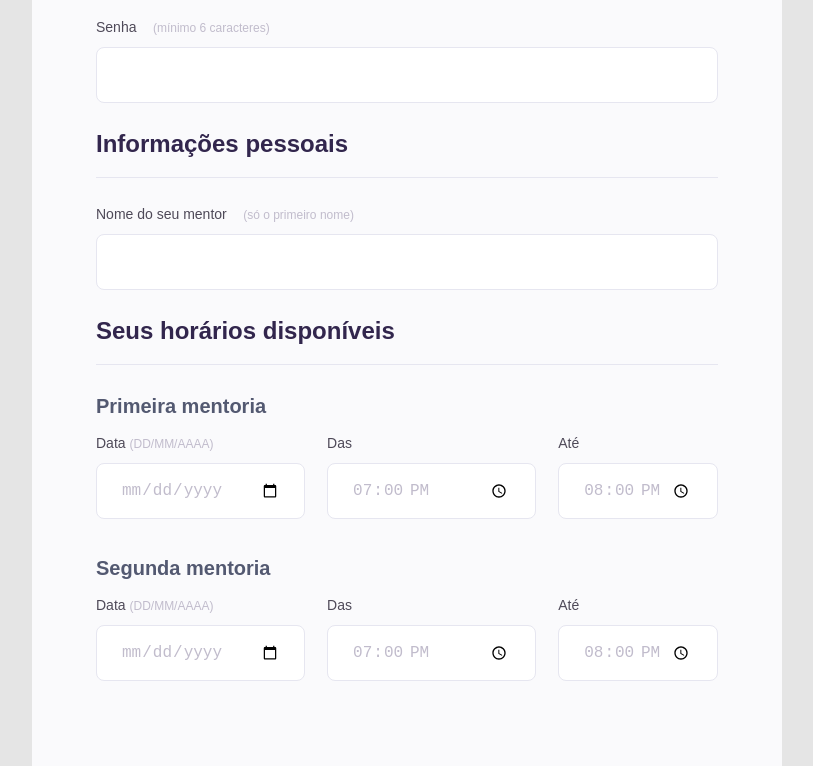
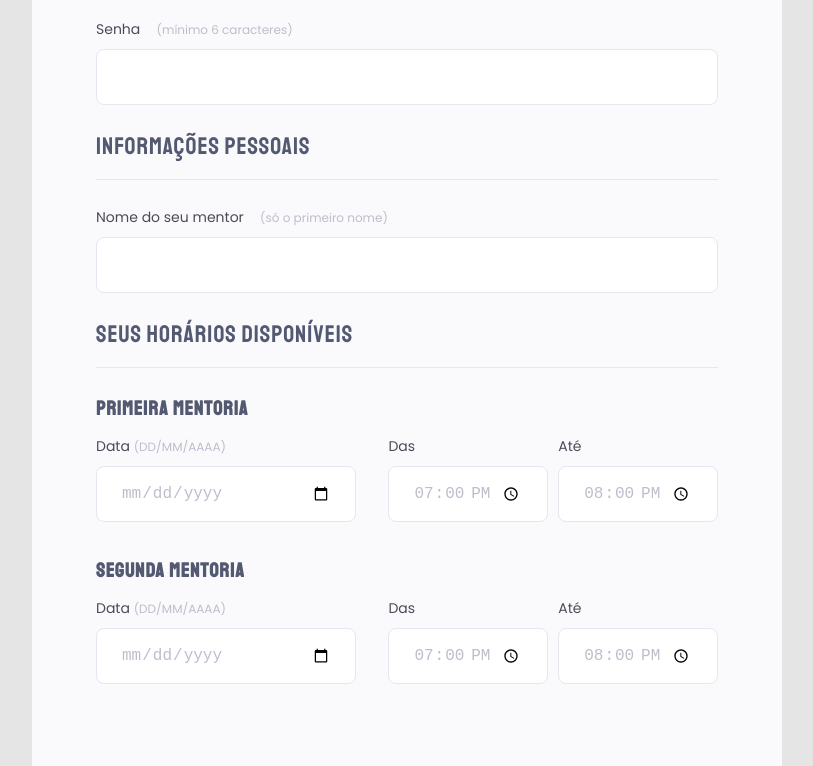
Before and after one commit to acpcarvalhoh/explorer_desafios, a plain HTML site: page forms/form-I/index.html in a window 1280 px wide. Shown: the part 700-1466 px from the top of the page, without its empty margins (233-1046 px from the left). Drawn offline with Linux system fonts and the light colour scheme.

Commit message:
finalizado primeiro formulário

```diff
--- a/forms/form-I/index.html
+++ b/forms/form-I/index.html
@@ -21,11 +21,11 @@
             <legend>Informações pessoais</legend>
             <div class="input-wrap">
                 <div class="date-teste">
-                    <div class="date-wrapper-flex">
+                    <div class="date-wrapper-flex inp">
                         <label for="main-name">Nome</label>
                         <input type="text" id="main-name">
                     </div>
-                    <div class="date-wrapper-flex">
+                    <div class="date-wrapper-flex inp">
                         <label for="sur-name">Sobrenome</label>
                         <input type="text" id="sur-name">
                     </div>
@@ -57,31 +57,16 @@
             <legend>Seus horários disponíveis</legend>
             <div class="input-wrap">
                 <p>Primeira mentoria</p>
-                <div class="date-teste">
-                    <div class="date-wrapper-flex">
-                        <label for="date">Data
-                            <span>(DD/MM/AAAA)</span>
-                        </label>
-
-                        <input type="date" id="date">
-                    </div>
-                    <div class="date-wrapper-flex">
-                        <label for="final-hour">Das</label>
-                        <input type="time" id="final-hour" value="19:00">
-                    </div>
-                    <div class="date-wrapper-flex">
-                        <label for="hour">Até</label>
-                        <input type="time" id="hour" value="20:00">
-                    </div>
-                </div>
-                <p>Segunda mentoria</p>
-                <div class="date-teste">
+                <div class="data-hours">
+                    <div class="data">
                         <div class="date-wrapper-flex">
                             <label for="date">Data
                                 <span>(DD/MM/AAAA)</span>
                             </label>
                             <input type="date" id="date">
                         </div>
+                    </div>
+                    <div class="hours">
                         <div class="date-wrapper-flex">
                             <label for="final-hour">Das</label>
                             <input type="time" id="final-hour" value="19:00">
@@ -92,6 +77,27 @@
                         </div>
                     </div>
                 </div>
+                <p>Segunda mentoria</p>
+                <div class="data-hours">
+                    <div class="data">
+                        <div class="date-wrapper-flex">
+                            <label for="second-date">Data
+                                <span>(DD/MM/AAAA)</span>
+                            </label>
+                            <input type="date" id="second-date">
+                        </div>
+                    </div>
+                    <div class="hours">
+                        <div class="date-wrapper-flex">
+                            <label for="sec-final-hour">Das</label>
+                            <input type="time" id="sec-final-hour" value="19:00">
+                        </div>
+                        <div class="date-wrapper-flex">
+                            <label for="sec-hour">Até</label>
+                            <input type="time" id="sec-hour" value="20:00">
+                        </div>
+                    </div>
+                </div>
         </fieldset>
     </form>
     <div class="sbt-button">
--- a/forms/form-I/style.css
+++ b/forms/form-I/style.css
@@ -1,3 +1,5 @@
+@import url('https://fonts.googleapis.com/css2?family=Poppins&family=Staatliches&display=swap');
+
 *{
     padding: 0;
     margin: 0;
@@ -31,19 +33,21 @@ header{
 }
 
 header h1{
-    font-family: 'Archivo', sans-serif;
+    font-family: 'Staatliches', cursive;
     font-size: 48px;
     line-height: 60px;
     color: #fff;
     margin-bottom: 18px;
+    font-weight: 400;
 }
 
 header p{
+    font-style: normal;
+    font-weight: 400;
     font-size: 20px;
     line-height: 30px;
-    color: #42D3FF;
+    color: #fff;
     margin-bottom: 58px;
-
 }
 
 form{
@@ -54,19 +58,26 @@ form{
     min-height: 300px;
     padding: 64px;
 }
-
+ form p{
+    font: 100 20px 'Staatliches', cursive;
+    font-size: 20px;
+    line-height: 34px;
+    color: #535971;
+    letter-spacing: 1px;
+ }
 
 fieldset{
     border: none;
 }
 
 fieldset legend{
-    font: 600 24px 'Archivo', sans-serif;
+    font: 400 24px 'Staatliches', cursive;
     line-height: 34px;
+    letter-spacing: 1px;
     border-bottom: 1px solid #E6E6F0;
     width: 100%;
     padding-bottom: 16px;
-    color: #32264D;
+    color: #535971;
 }
 
 .input-wrap{
@@ -74,11 +85,13 @@ fieldset legend{
     flex-direction: column;
     gap: 8px;
     margin-top: 24px;
+    width: 100%;
 }
 
 .label.wrap{
     display: block;
     flex-direction: column;
+    width: 100%;
 }
 
 .input-wrap label{
@@ -103,6 +116,7 @@ span{
     line-height: 26px;
     color: #C1BCCC;
     margin-bottom: 24px;
+    width: 100%;
 }
 
 .input-wrap p{
@@ -114,21 +128,41 @@ span{
 
 .date-teste{
     display: flex;
-    width: 100%;
     gap: 22px;
+
 }
 
-.date-teste > div:first-child{
-    width: 50%;
+.date-teste input{
+    width: 100%;
 }
-.date-teste > div:nth-child(2){
+
+.data-hours{
+    display: flex;
+    flex-direction: row;
+    gap: 32px;
+    width: 100%;
+}
+
+.data{
     width: 50%;
 }
 
+.tx input{
+    width: 100% - 32px;
+}
+.hours{
+    display: flex;
+    gap: 10px;
+}
 .date-wrapper-flex{
     display: flex;
     flex-direction: column;
     gap: 8px;
+    width: 100%;
+}
+
+.input-flex input{
+    width: 100%;
 }
 
 .sbt-button{
--- a/forms/form-II/style.css
+++ b/forms/form-II/style.css
@@ -1,3 +1,6 @@
+@import url('https://fonts.googleapis.com/css2?family=Poppins:ital@1&family=Staatliches&display=swap');
+
+
 *{
     padding: 0;
     margin: 0;
@@ -31,7 +34,7 @@ header{
 }
 
 header h1{
-    font-family: 'Archivo', sans-serif;
+    font-family: 'Staatliches', sans-serif;
     font-size: 48px;
     line-height: 60px;
     color: #fff;
```
Lines whose indentation alone changed are shown as unchanged.
